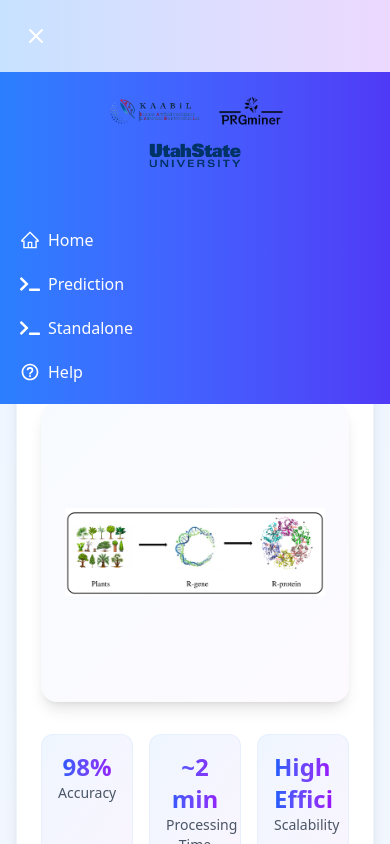
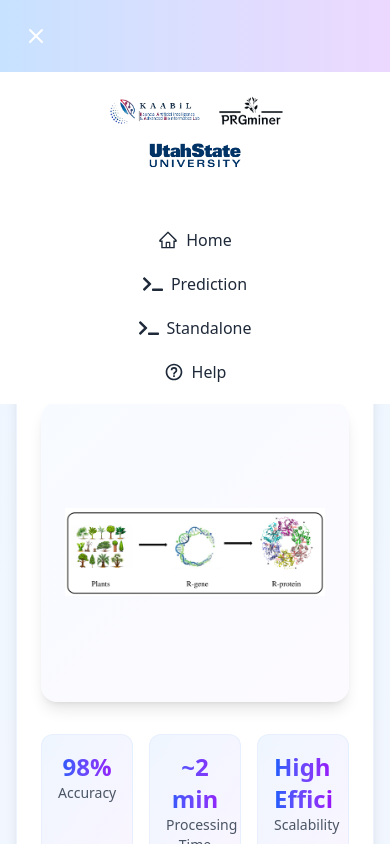
Before and after one commit to navduhan/prgminer_web, a Next.js app: page / in a window 390 px wide. Both pictures are taken after a click on the button "Toggle menu". Shown: the top 844 px of the page. Built offline with nearby package versions, Linux system fonts and the light colour scheme.

Commit message:
fixed mobile navigation

```diff
--- a/src/components/NavBar/NavBar.jsx
+++ b/src/components/NavBar/NavBar.jsx
@@ -38,9 +38,9 @@ Logo.displayName = "Logo";
 
 // navigation link component
 
-const NavLink = memo(({href, label, icon: Icon, className}) => {
+const NavLink = memo(({href, label, icon: Icon, className, onClick}) => {
   return (
-    <Link href={href} className={className}>
+    <Link href={href} className={className} onClick={onClick}>
       <Icon className="text-xl"/>
       {label}
     </Link>
@@ -55,6 +55,10 @@ const NavBar = () => {
 
     const toggleMenu = useCallback(() => {
         setIsOpen(prev =>!prev);
+    }, []);
+
+    const closeMenu = useCallback(() => {
+        setIsOpen(false);
     }, []);
 
  return (
@@ -126,7 +130,7 @@ const NavBar = () => {
 
         {/* Mobile Menu */}
         {isOpen && (
-          <div className="md:hidden absolute top-full left-0 w-full bg-gradient-to-r from-blue-500 to-indigo-600 mt-0">
+          <div className="md:hidden absolute top-full left-0 w-full bg-white mt-0 text-gray-800">
             <div className="flex flex-col items-center space-y-4 mb-6 py-6">
               <div className="flex items-center justify-center space-x-4">
                 <Logo
@@ -152,14 +156,15 @@ const NavBar = () => {
                 className="w-24 h-auto object-contain"
               />
             </div>
-            <div className="px-2 pb-3 space-y-1">
+            <div className="px-2 pb-3 flex flex-col items-center space-y-1 w-full">
               {NAVBAR_LINKS.map(({ href, icon, label }) => (
                 <NavLink
                   key={href}
                   href={href}
                   icon={icon}
                   label={label}
-                  className="px-3 py-2 text-white hover:bg-blue-600 transition-colors flex items-center gap-2"
+                  onClick={closeMenu}
+                  className="px-3 py-2 text-gray-800 hover:bg-blue-600 transition-colors flex items-center gap-2 w-full justify-center"
                 />
               ))}
             </div>
```
